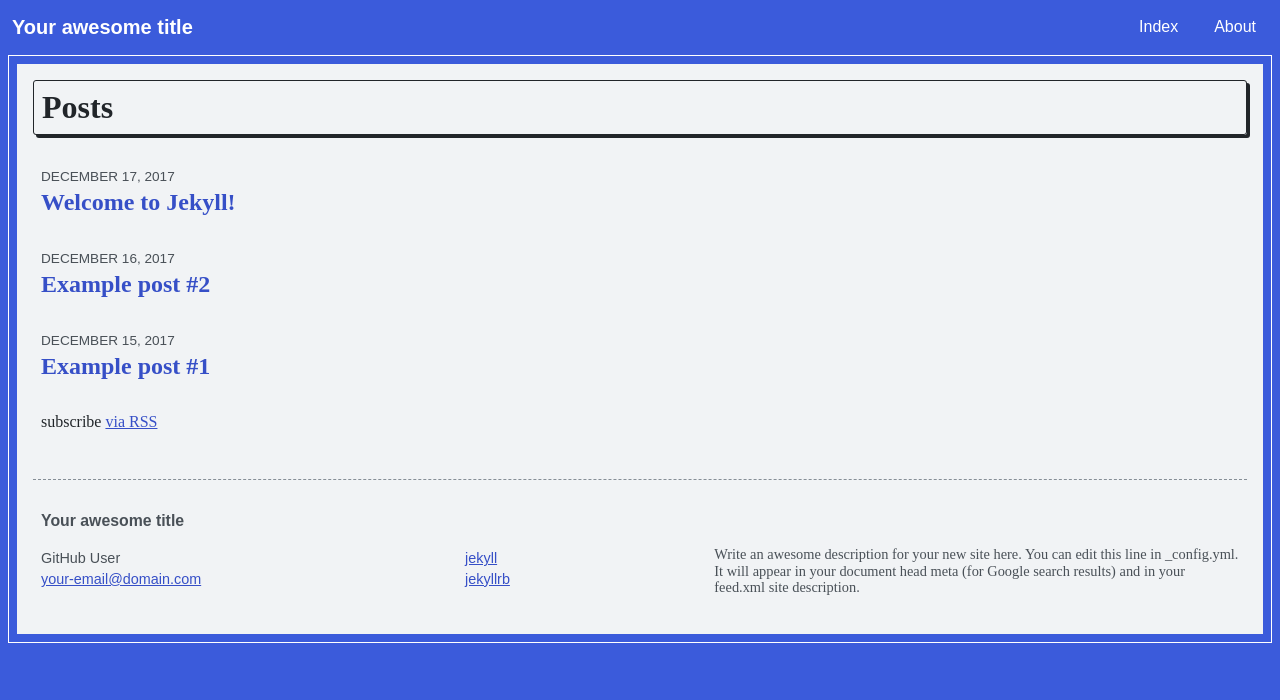
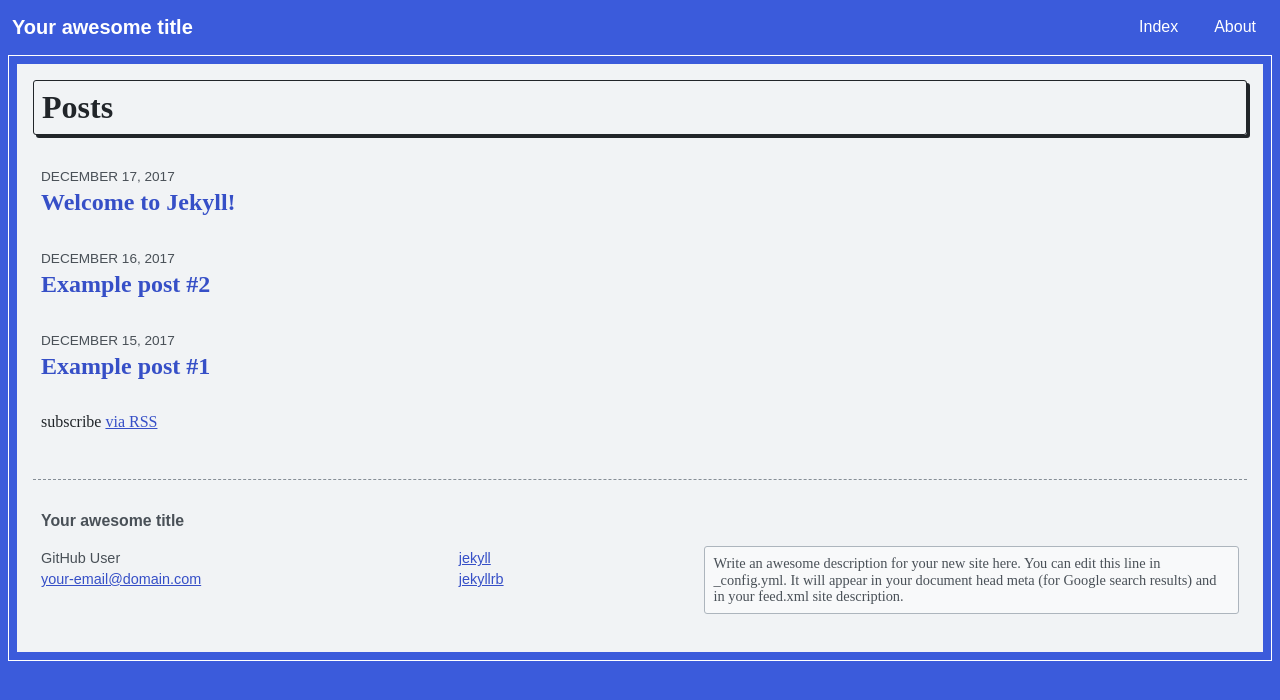
Before and after one commit to iliu-net/jekyll-theme-xyzzy, a Jekyll site: the page built from index.md, in a window 1280 px wide. Shown: the top 700 px of the page. Built offline with Jekyll 4.4.1, drawn with Linux system fonts in a browser that asks for light colours.

Commit message:
Add styling to site description

```diff
--- a/_sass/xyzzy/_layout.scss
+++ b/_sass/xyzzy/_layout.scss
@@ -103,9 +103,13 @@
 }
 
 .site-description {
+  background: #f8f9fa;
+  border: 1px solid #adb5bd;
+  border-radius: 3px;
   font-family: 'Roboto Slab', serif;
   margin-top: 0;
-  padding-left: 1rem;
+  margin-left: 1rem;
+  padding: .5rem;
   width: 45%;
 }
 
```
Also changed, not shown: _config.yml (line endings or trailing spaces).
